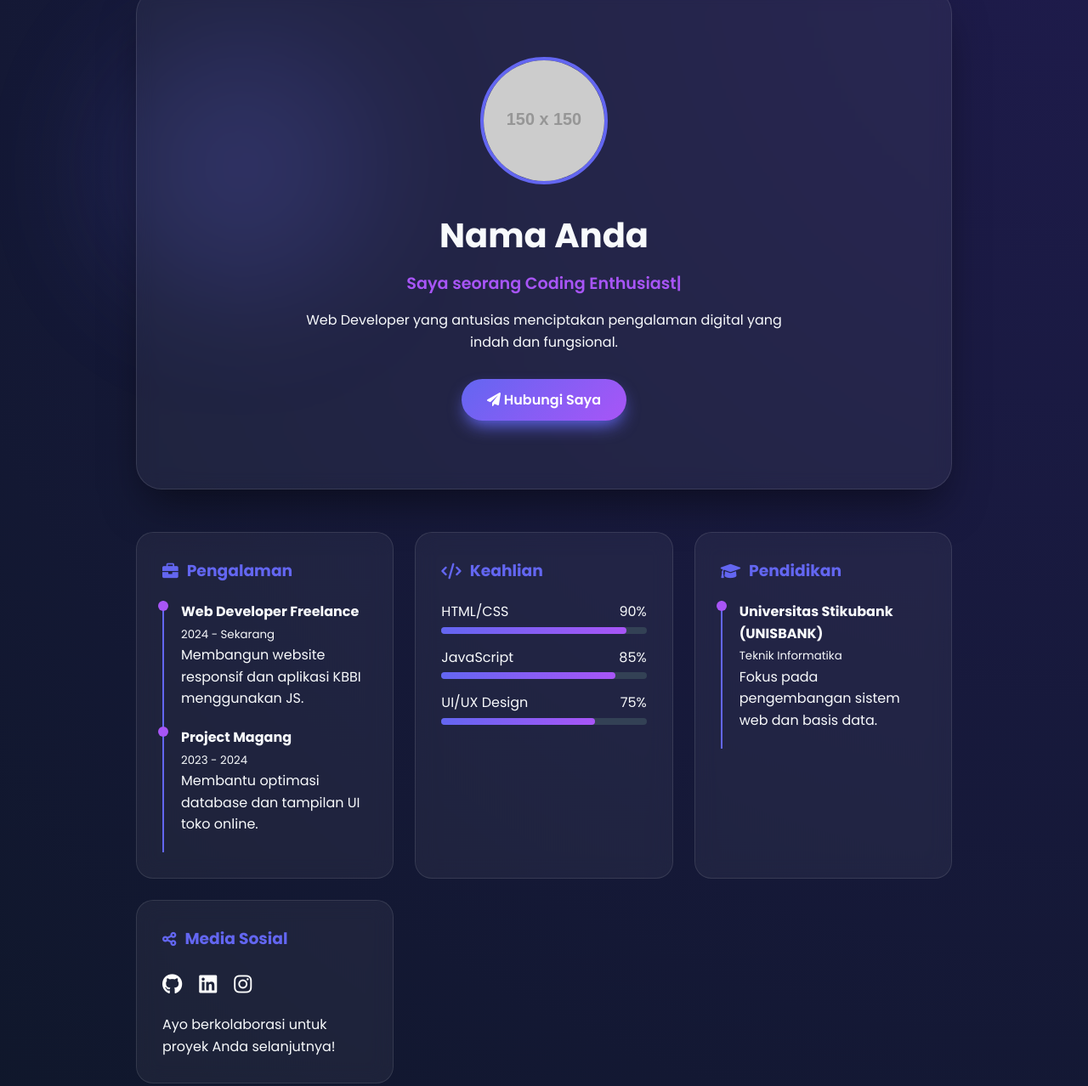
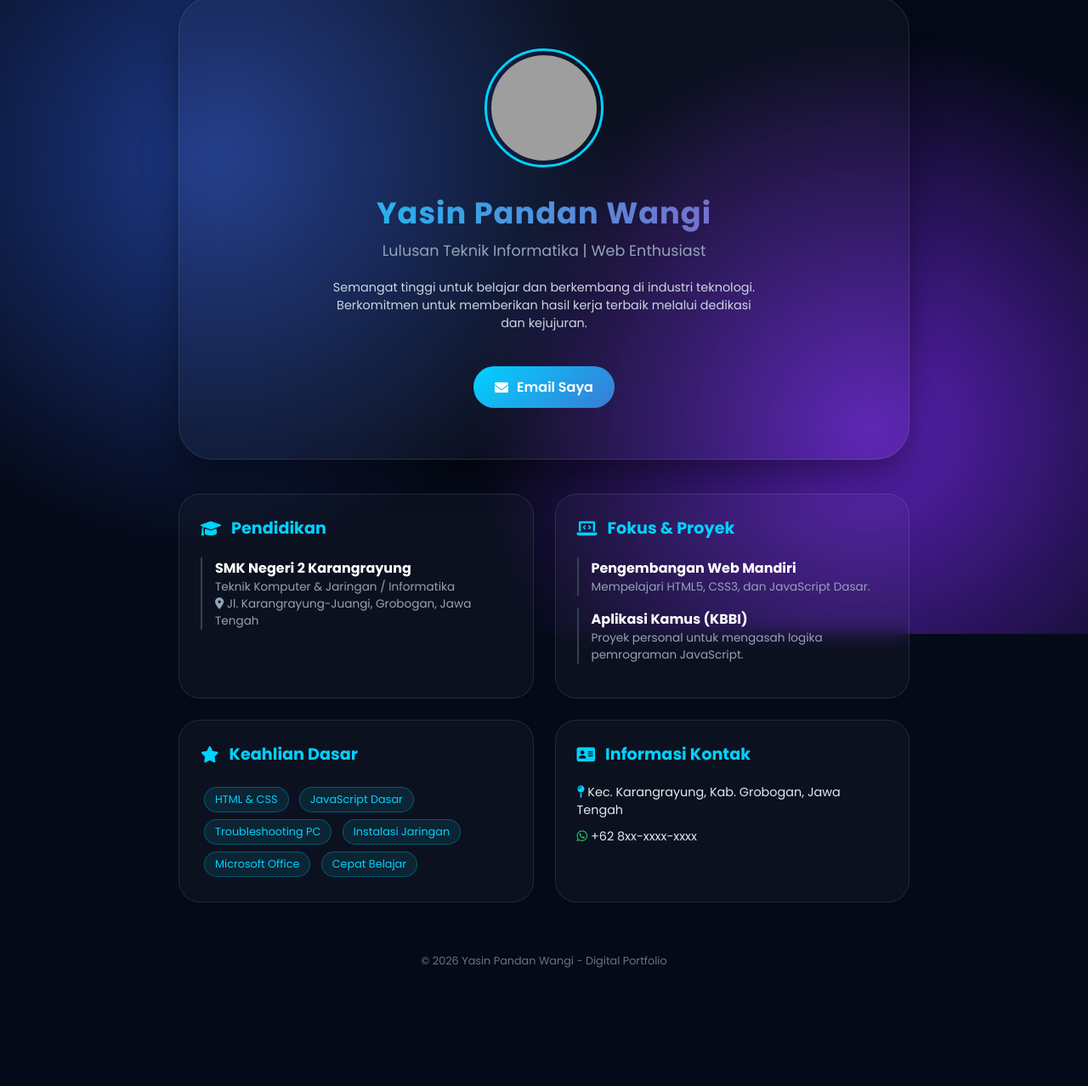
Before and after one commit to EdW1nProject/tesai, a website: page public/index.html in a window 1280 px wide. Shown: the part 54-1332 px from the top of the page at 85% size. After the commit the page ends 1274 px from the top, so only its background shows below. Drawn offline with nearby package versions, Linux system fonts and the light colour scheme; grey boxes are pictures that could not be loaded; placeholder pictures from the web are drawn by us.

Commit message:
Update index.html

```diff
--- a/public/index.html
+++ b/public/index.html
@@ -3,255 +3,189 @@
 <head>
     <meta charset="UTF-8">
     <meta name="viewport" content="width=device-width, initial-scale=1.0">
-    <title>Premium Interactive CV</title>
+    <title>Curriculum Vitae | Yasin Pandan Wangi</title>
     <link href="https://fonts.googleapis.com/css2?family=Poppins:wght@300;400;600;700&display=swap" rel="stylesheet">
     <link href="https://unpkg.com/aos@2.3.1/dist/aos.css" rel="stylesheet">
     <link rel="stylesheet" href="https://cdnjs.cloudflare.com/ajax/libs/font-awesome/6.0.0/css/all.min.css">
 
     <style>
         :root {
-            --primary-color: #6366f1;
-            --secondary-color: #a855f7;
-            --bg-dark: #0f172a;
-            --glass-bg: rgba(255, 255, 255, 0.05);
+            --primary-color: #00d2ff;
+            --secondary-color: #3a7bd5;
+            --bg-dark: #050a18;
+            --glass-bg: rgba(255, 255, 255, 0.03);
             --glass-border: rgba(255, 255, 255, 0.1);
         }
 
-        * {
-            margin: 0;
-            padding: 0;
-            box-sizing: border-box;
-            font-family: 'Poppins', sans-serif;
+        * { margin: 0; padding: 0; box-sizing: border-box; font-family: 'Poppins', sans-serif; }
+
+        body {
+            background: #050a18;
+            color: #e2e8f0;
+            overflow-x: hidden;
         }
 
-        body {
-            background: radial-gradient(circle at top right, #1e1b4b, #0f172a);
-            color: #f8fafc;
-            overflow-x: hidden;
-            line-height: 1.6;
+        /* Premium Gradient Background */
+        .bg-gradient {
+            position: fixed;
+            top: 0; left: 0; width: 100%; height: 100%;
+            background: radial-gradient(circle at 20% 30%, #1e3a8a 0%, transparent 40%),
+                        radial-gradient(circle at 80% 70%, #5b21b6 0%, transparent 40%);
+            z-index: -1;
         }
 
-        /* Animated Background Shapes */
-        .bg-blob {
-            position: fixed;
-            width: 300px;
-            height: 300px;
-            background: var(--primary-color);
-            filter: blur(80px);
-            border-radius: 50%;
-            z-index: -1;
-            opacity: 0.2;
-            animation: move 20s infinite alternate;
+        .container { max-width: 900px; margin: 0 auto; padding: 50px 20px; }
+
+        /* Header Premium */
+        header {
+            text-align: center;
+            padding: 60px 30px;
+            background: var(--glass-bg);
+            backdrop-filter: blur(15px);
+            border: 1px solid var(--glass-border);
+            border-radius: 40px;
+            margin-bottom: 40px;
+            box-shadow: 0 20px 40px rgba(0,0,0,0.4);
         }
 
-        @keyframes move {
-            from { transform: translate(-10%, -10%); }
-            to { transform: translate(100%, 80%); }
+        .profile-img {
+            width: 140px; height: 140px;
+            border-radius: 50%;
+            border: 3px solid var(--primary-color);
+            padding: 5px;
+            margin-bottom: 20px;
+            transition: 0.5s;
         }
 
-        .container {
-            max-width: 1000px;
-            margin: 0 auto;
-            padding: 40px 20px;
-        }
+        .profile-img:hover { transform: rotate(360deg) scale(1.1); }
 
-        /* Glassmorphism Header */
-        header {
-            text-align: center;
-            padding: 80px 20px;
+        h1 { font-size: 2.2rem; letter-spacing: 1px; margin-bottom: 5px; background: linear-gradient(to right, #00d2ff, #9d50bb); -webkit-background-clip: text; -webkit-text-fill-color: transparent; }
+
+        .role { font-size: 1.1rem; color: #94a3b8; margin-bottom: 20px; }
+
+        /* Grid System */
+        .grid { display: grid; grid-template-columns: repeat(auto-fit, minmax(350px, 1fr)); gap: 25px; }
+
+        .card {
             background: var(--glass-bg);
             backdrop-filter: blur(10px);
             border: 1px solid var(--glass-border);
-            border-radius: 30px;
-            margin-bottom: 50px;
-            box-shadow: 0 25px 50px -12px rgba(0, 0, 0, 0.5);
+            padding: 25px;
+            border-radius: 25px;
+            transition: 0.4s ease;
         }
 
-        .profile-img {
-            width: 150px;
-            height: 150px;
-            border-radius: 50%;
-            border: 4px solid var(--primary-color);
-            margin-bottom: 20px;
-            object-fit: cover;
-            transition: transform 0.5s ease;
+        .card:hover { border-color: var(--primary-color); transform: translateY(-5px); background: rgba(255,255,255,0.06); }
+
+        .card h3 { display: flex; align-items: center; gap: 12px; margin-bottom: 20px; color: var(--primary-color); font-size: 1.2rem; }
+
+        /* Education & Skills Styling */
+        .info-item { margin-bottom: 15px; border-left: 2px solid #334155; padding-left: 15px; position: relative; }
+        .info-item h4 { font-size: 1rem; color: #fff; }
+        .info-item p { font-size: 0.85rem; color: #94a3b8; }
+
+        .skill-tag {
+            display: inline-block;
+            padding: 5px 12px;
+            background: rgba(0, 210, 255, 0.1);
+            border: 1px solid rgba(0, 210, 255, 0.3);
+            border-radius: 15px;
+            font-size: 0.8rem;
+            margin: 4px;
+            color: #00d2ff;
         }
 
-        .profile-img:hover {
-            transform: scale(1.1) rotate(5deg);
-        }
-
-        h1 { font-size: 2.5rem; margin-bottom: 10px; }
-        .typing-text { color: var(--secondary-color); font-weight: 600; font-size: 1.2rem; }
-
-        /* Grid Layout */
-        .grid {
-            display: grid;
-            grid-template-columns: repeat(auto-fit, minmax(300px, 1fr));
-            gap: 25px;
-        }
-
-        .card {
-            background: var(--glass-bg);
-            backdrop-filter: blur(12px);
-            border: 1px solid var(--glass-border);
-            padding: 30px;
-            border-radius: 20px;
-            transition: all 0.3s ease;
-            position: relative;
-            overflow: hidden;
-        }
-
-        .card:hover {
-            background: rgba(255, 255, 255, 0.08);
-            transform: translateY(-10px);
-            border-color: var(--primary-color);
-        }
-
-        .card h3 {
-            display: flex;
+        .btn-action {
+            display: inline-flex;
             align-items: center;
             gap: 10px;
-            margin-bottom: 20px;
-            color: var(--primary-color);
-        }
-
-        /* Skills Progress Bar */
-        .skill-item { margin-bottom: 15px; }
-        .skill-info { display: flex; justify-content: space-between; margin-bottom: 5px; }
-        .progress-bg { background: #334155; height: 8px; border-radius: 10px; }
-        .progress-fill {
-            background: linear-gradient(90deg, var(--primary-color), var(--secondary-color));
-            height: 100%;
-            border-radius: 10px;
-            width: 0; /* Animated via JS or CSS */
-            transition: width 1.5s ease-in-out;
-        }
-
-        /* Timeline for Experience/Education */
-        .timeline-item {
-            border-left: 2px solid var(--primary-color);
-            padding-left: 20px;
-            padding-bottom: 20px;
-            position: relative;
-        }
-
-        .timeline-item::before {
-            content: '';
-            position: absolute;
-            left: -7px;
-            top: 0;
-            width: 12px;
-            height: 12px;
-            background: var(--secondary-color);
-            border-radius: 50%;
-        }
-
-        .btn-contact {
-            display: inline-block;
-            margin-top: 30px;
-            padding: 12px 30px;
+            margin-top: 20px;
+            padding: 12px 25px;
             background: linear-gradient(135deg, var(--primary-color), var(--secondary-color));
             color: white;
             text-decoration: none;
-            border-radius: 50px;
+            border-radius: 30px;
             font-weight: 600;
             transition: 0.3s;
-            box-shadow: 0 10px 20px -5px var(--primary-color);
         }
 
-        .btn-contact:hover {
-            transform: scale(1.05);
-            box-shadow: 0 15px 25px -5px var(--primary-color);
-        }
+        .btn-action:hover { opacity: 0.9; transform: scale(1.02); }
 
-        footer { text-align: center; margin-top: 50px; opacity: 0.6; font-size: 0.9rem; }
+        footer { text-align: center; margin-top: 60px; padding-bottom: 30px; color: #64748b; font-size: 0.8rem; }
     </style>
 </head>
 <body>
 
-    <div class="bg-blob"></div>
+    <div class="bg-gradient"></div>
 
     <div class="container">
-        <header data-aos="zoom-in">
-            <img src="https://via.placeholder.com/150" alt="Foto Profil" class="profile-img">
-            <h1>Nama Anda</h1>
-            <div class="typing-text">Saya seorang <span id="typed"></span></div>
-            <p style="margin-top: 15px; max-width: 600px; margin-left: auto; margin-right: auto;">
-                Web Developer yang antusias menciptakan pengalaman digital yang indah dan fungsional.
+        <header data-aos="fade-down">
+            <img src="https://api.dicebear.com/7.x/avataaars/svg?seed=Yasin" alt="Yasin" class="profile-img">
+            <h1>Yasin Pandan Wangi</h1>
+            <div class="role">Lulusan Teknik Informatika | Web Enthusiast</div>
+            <p style="font-size: 0.9rem; max-width: 500px; margin: 0 auto 20px; color: #cbd5e1;">
+                Semangat tinggi untuk belajar dan berkembang di industri teknologi. Berkomitmen untuk memberikan hasil kerja terbaik melalui dedikasi dan kejujuran.
             </p>
-            <a href="mailto:email@anda.com" class="btn-contact"><i class="fas fa-paper-plane"></i> Hubungi Saya</a>
+            <div class="contact-links">
+                <a href="mailto:yasin@email.com" class="btn-action"><i class="fas fa-envelope"></i> Email Saya</a>
+            </div>
         </header>
 
         <div class="grid">
+            <div class="card" data-aos="fade-right">
+                <h3><i class="fas fa-graduation-cap"></i> Pendidikan</h3>
+                <div class="info-item">
+                    <h4>SMK Negeri 2 Karangrayung</h4>
+                    <p>Teknik Komputer & Jaringan / Informatika</p>
+                    <p><i class="fas fa-map-marker-alt"></i> Jl. Karangrayung-Juangi, Grobogan, Jawa Tengah</p>
+                </div>
+            </div>
+
+            <div class="card" data-aos="fade-left">
+                <h3><i class="fas fa-laptop-code"></i> Fokus & Proyek</h3>
+                <div class="info-item">
+                    <h4>Pengembangan Web Mandiri</h4>
+                    <p>Mempelajari HTML5, CSS3, dan JavaScript Dasar.</p>
+                </div>
+                <div class="info-item">
+                    <h4>Aplikasi Kamus (KBBI)</h4>
+                    <p>Proyek personal untuk mengasah logika pemrograman JavaScript.</p>
+                </div>
+            </div>
+
             <div class="card" data-aos="fade-up">
-                <h3><i class="fas fa-briefcase"></i> Pengalaman</h3>
-                <div class="timeline-item">
-                    <p><strong>Web Developer Freelance</strong></p>
-                    <small>2024 - Sekarang</small>
-                    <p>Membangun website responsif dan aplikasi KBBI menggunakan JS.</p>
-                </div>
-                <div class="timeline-item">
-                    <p><strong>Project Magang</strong></p>
-                    <small>2023 - 2024</small>
-                    <p>Membantu optimasi database dan tampilan UI toko online.</p>
+                <h3><i class="fas fa-star"></i> Keahlian Dasar</h3>
+                <div class="skill-group">
+                    <span class="skill-tag">HTML & CSS</span>
+                    <span class="skill-tag">JavaScript Dasar</span>
+                    <span class="skill-tag">Troubleshooting PC</span>
+                    <span class="skill-tag">Instalasi Jaringan</span>
+                    <span class="skill-tag">Microsoft Office</span>
+                    <span class="skill-tag">Cepat Belajar</span>
                 </div>
             </div>
 
             <div class="card" data-aos="fade-up" data-aos-delay="100">
-                <h3><i class="fas fa-code"></i> Keahlian</h3>
-                <div class="skill-item">
-                    <div class="skill-info"><span>HTML/CSS</span><span>90%</span></div>
-                    <div class="progress-bg"><div class="progress-fill" style="width: 90%;"></div></div>
-                </div>
-                <div class="skill-item">
-                    <div class="skill-info"><span>JavaScript</span><span>85%</span></div>
-                    <div class="progress-bg"><div class="progress-fill" style="width: 85%;"></div></div>
-                </div>
-                <div class="skill-item">
-                    <div class="skill-info"><span>UI/UX Design</span><span>75%</span></div>
-                    <div class="progress-bg"><div class="progress-fill" style="width: 75%;"></div></div>
-                </div>
-            </div>
-
-            <div class="card" data-aos="fade-up" data-aos-delay="200">
-                <h3><i class="fas fa-graduation-cap"></i> Pendidikan</h3>
-                <div class="timeline-item">
-                    <p><strong>Universitas Stikubank (UNISBANK)</strong></p>
-                    <small>Teknik Informatika</small>
-                    <p>Fokus pada pengembangan sistem web dan basis data.</p>
-                </div>
-            </div>
-
-            <div class="card" data-aos="fade-up" data-aos-delay="300">
-                <h3><i class="fas fa-share-alt"></i> Media Sosial</h3>
-                <div style="display: flex; gap: 20px; font-size: 1.5rem;">
-                    <a href="#" style="color: #fff;"><i class="fab fa-github"></i></a>
-                    <a href="#" style="color: #fff;"><i class="fab fa-linkedin"></i></a>
-                    <a href="#" style="color: #fff;"><i class="fab fa-instagram"></i></a>
-                </div>
-                <p style="margin-top: 15px;">Ayo berkolaborasi untuk proyek Anda selanjutnya!</p>
+                <h3><i class="fas fa-address-card"></i> Informasi Kontak</h3>
+                <p style="font-size: 0.9rem; margin-bottom: 10px;">
+                    <i class="fas fa-map-pin" style="color: var(--primary-color);"></i>
+                    Kec. Karangrayung, Kab. Grobogan, Jawa Tengah
+                </p>
+                <p style="font-size: 0.9rem; margin-bottom: 10px;">
+                    <i class="fab fa-whatsapp" style="color: #25d366;"></i>
+                    +62 8xx-xxxx-xxxx
+                </p>
             </div>
         </div>
 
         <footer>
-            &copy; 2026 Crafted with ❤️ using HTML/CSS
+            &copy; 2026 Yasin Pandan Wangi - Digital Portfolio
         </footer>
     </div>
 
     <script src="https://unpkg.com/aos@2.3.1/dist/aos.js"></script>
-    <script src="https://cdn.jsdelivr.net/npm/typed.js@2.0.12"></script>
     <script>
-        // Initialize AOS
-        AOS.init({ duration: 1000, once: true });
-
-        // Initialize Typed.js
-        var typed = new Typed('#typed', {
-            strings: ['Web Developer', 'UI Designer', 'Coding Enthusiast', 'Creative Thinker'],
-            typeSpeed: 50,
-            backSpeed: 30,
-            loop: true
-        });
+        AOS.init({ duration: 800, once: true });
     </script>
 </body>
 </html>
```
